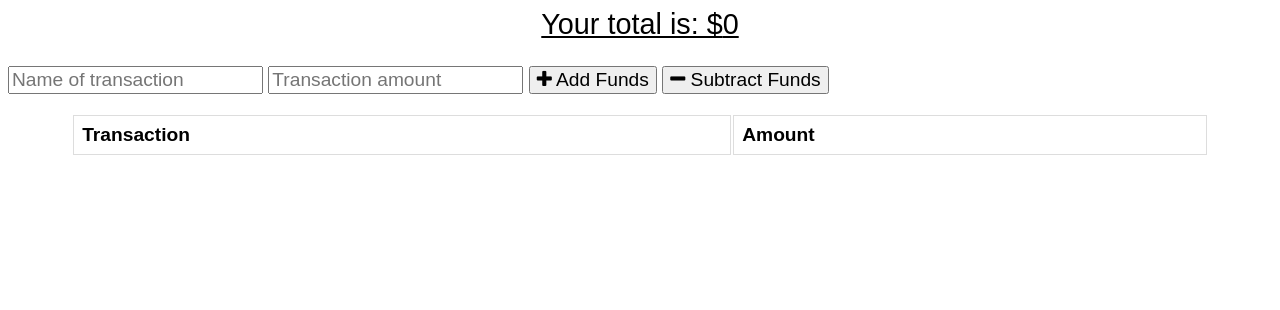
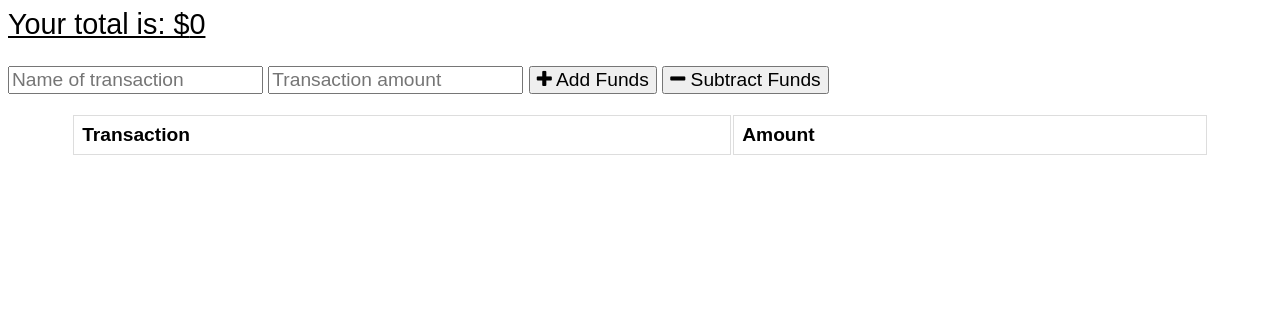
Before and after one commit to VinceH28/BudgetTracker, a website: page public/index.html in a window 1280 px wide. Drawn offline with nearby package versions, Linux system fonts and the light colour scheme; no server answers.

Commit message:
Update styles.css

```diff
--- a/public/styles.css
+++ b/public/styles.css
@@ -3,7 +3,7 @@ body {
   font-family: Arial;
 }
 
-.wrapper {
+#wrapper {
   background-image: "./assets/images/background_image.png";
 }
 
@@ -30,7 +30,7 @@ tr:nth-child(even) {
   color: red;
 }
 
-.wrapper {
+#wrapper {
   margin: 0 auto;
   max-width: 825px;
   text-align: center;
```
